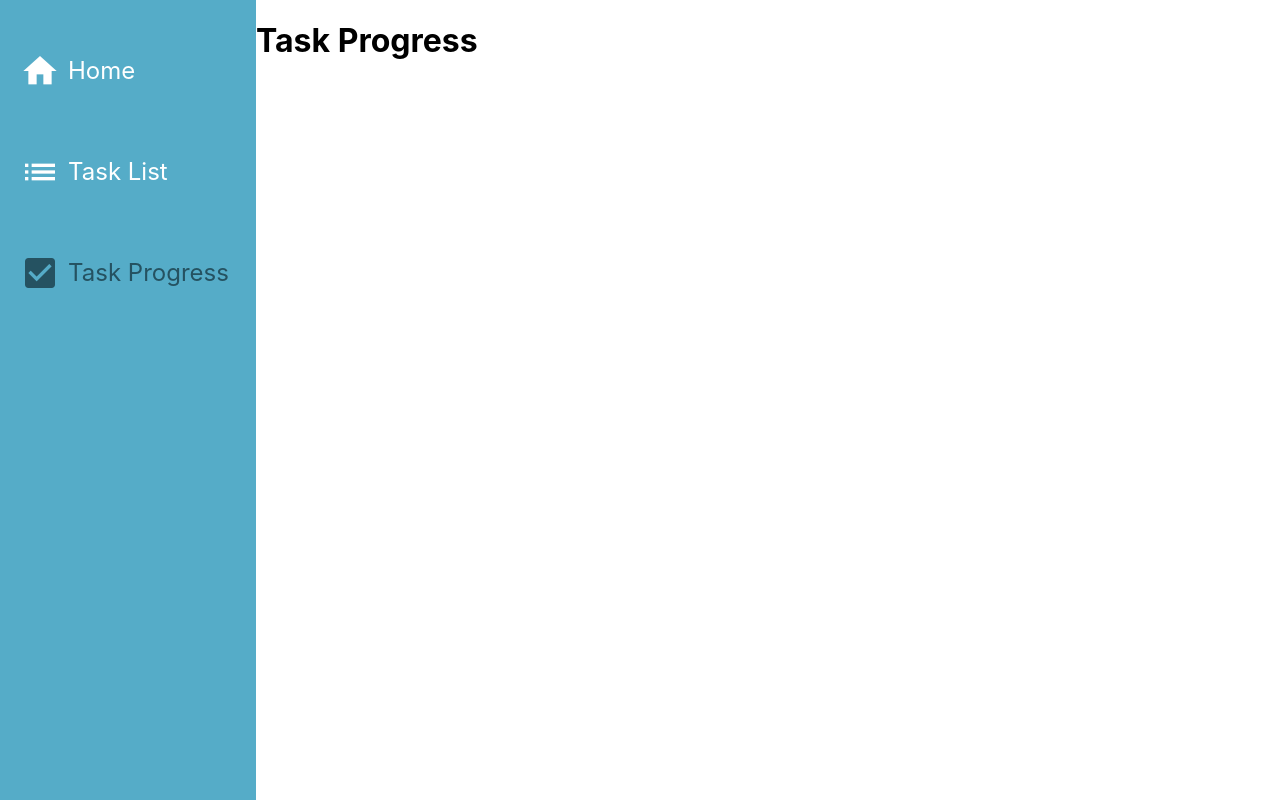
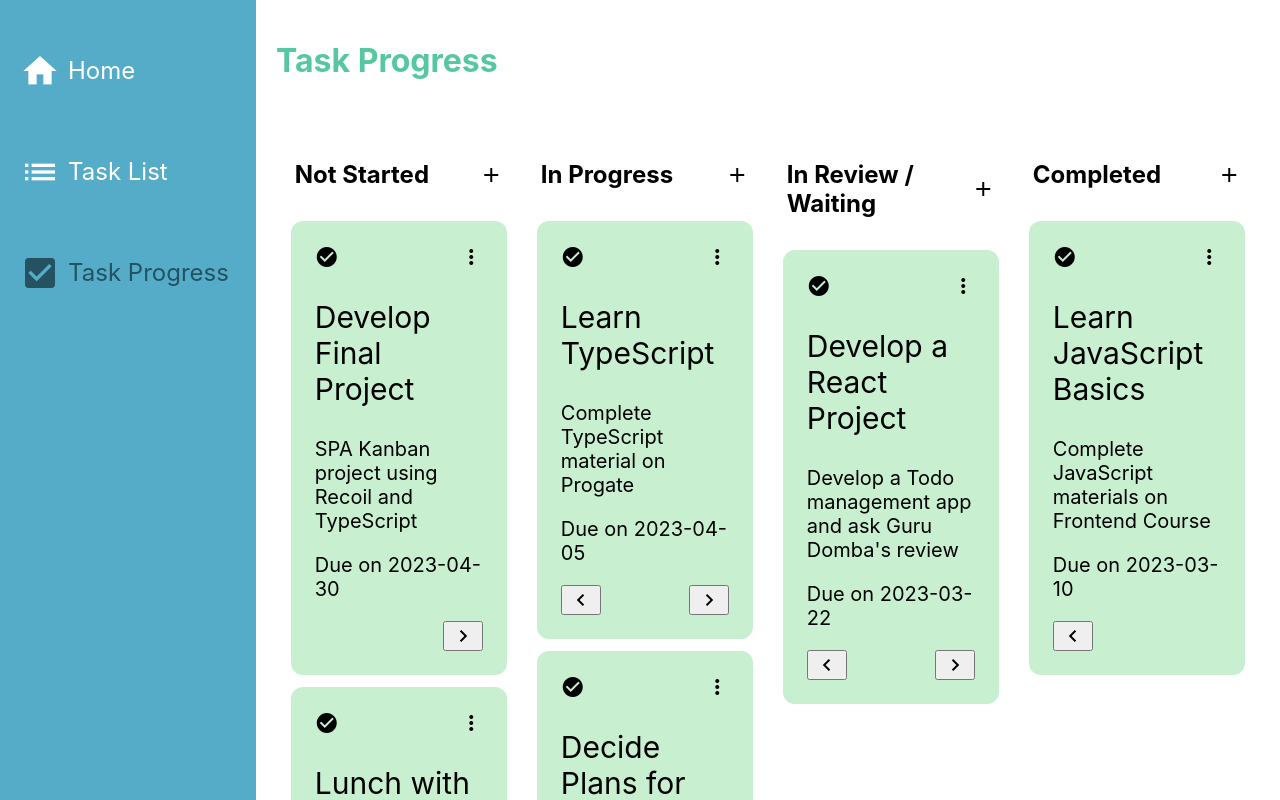
Before and after one commit to vyonizr/react-kanban-project, a React (Vite) app: page /task-progress in a window 1280 px wide. Shown: the top 800 px of the page. Built offline with nearby package versions, Linux system fonts and the light colour scheme.

Commit message:
Develop the layouts of TaskList and TaskProgress pages

```diff
--- a/src/App.tsx
+++ b/src/App.tsx
@@ -3,6 +3,8 @@
 import { RecoilRoot } from 'recoil'
 import SideMenuLayout from './layouts/SideMenuLayout'
 import TaskSummary from './features/tasks/components/TaskSummary'
+import TaskList from './features/tasks/components/TaskList/TaskList'
+import TaskProgress from './features/tasks/components/TaskProgress/TaskProgress'
 
 const router = createBrowserRouter([
   {
@@ -15,19 +17,11 @@
       },
       {
         path: 'task-list',
-        element: (
-          <div style={{ display: 'flex' }}>
-            <h1>Task List</h1>
-          </div>
-        ),
+        element: <TaskList />,
       },
       {
         path: 'task-progress',
-        element: (
-          <div style={{ display: 'flex' }}>
-            <h1>Task Progress</h1>
-          </div>
-        ),
+        element: <TaskProgress />,
       },
     ],
   },
--- a/src/features/tasks/TaskSelectors.ts
+++ b/src/features/tasks/TaskSelectors.ts
@@ -19,3 +19,30 @@
     })
   },
 })
+
+export const notStartedTasksSelector = selector<Task[]>({
+  key: 'not_started_tasks',
+  get: ({ get }) => {
+    return get(tasksState).filter((task) => {
+      return task.progressOrder === 1
+    })
+  },
+})
+
+export const inProgressTasksSelector = selector<Task[]>({
+  key: 'in_progress_tasks',
+  get: ({ get }) => {
+    return get(tasksState).filter((task) => {
+      return task.progressOrder === 2
+    })
+  },
+})
+
+export const waitingTasksSelector = selector<Task[]>({
+  key: 'waiting_tasks',
+  get: ({ get }) => {
+    return get(tasksState).filter((task) => {
+      return task.progressOrder === 3
+    })
+  },
+})
--- /dev/null
+++ b/src/features/tasks/components/TaskList/TaskList.tsx
@@ -0,0 +1,80 @@
+import React from 'react'
+import { useRecoilValue } from 'recoil'
+import { tasksState } from '../../TaskAtoms'
+import TaskListItem from './TaskListItem'
+import type { Task, CSSProperties } from '../../../../types'
+
+const TaskList = (): JSX.Element => {
+  const tasks: Task[] = useRecoilValue(tasksState)
+
+  return (
+    <div style={styles.container}>
+      <h1 style={styles.heading}>Your Tasks</h1>
+      <div style={styles.taskButtons}>
+        <button style={styles.button}>
+          <span className="material-icons">add</span>Add task
+        </button>
+        <button style={styles.button}>
+          <span className="material-icons">sort</span>Filter tasks
+        </button>
+      </div>
+      <div>
+        <div style={styles.tableHead}>
+          <div style={styles.tableHeaderTaskName}>Task Name</div>
+          <div style={styles.tableHeaderDetail}>Detail</div>
+          <div style={styles.tableHeaderDueDate}>Due Date</div>
+          <div style={styles.tableHeaderProgress}>Progress</div>
+        </div>
+        {tasks.map((task: Task) => {
+          return <TaskListItem task={task} key={task.id} />
+        })}
+      </div>
+    </div>
+  )
+}
+
+const styles: CSSProperties = {
+  container: {
+    padding: '20px',
+  },
+  heading: {
+    color: '#55C89F',
+    marginBottom: '60px',
+  },
+  taskButtons: {
+    display: 'flex',
+    marginBottom: '30px',
+    position: 'relative',
+  },
+  button: {
+    padding: '16px',
+    fontSize: '16px',
+    marginRight: '20px',
+    cursor: 'pointer',
+    display: 'flex',
+    alignItems: 'center',
+  },
+  tableHead: {
+    display: 'flex',
+    fontSize: '24px',
+    borderBottom: '1px solid #D8D8D8',
+  },
+  tableHeaderTaskName: {
+    padding: '16px',
+    width: '15%',
+  },
+  tableHeaderDetail: {
+    padding: '16px',
+    width: '30%',
+  },
+  tableHeaderDueDate: {
+    padding: '16px',
+    width: '10%',
+  },
+  tableHeaderProgress: {
+    padding: '16px',
+    width: '15%',
+  },
+}
+
+export default TaskList
--- /dev/null
+++ b/src/features/tasks/components/TaskList/TaskListItem.tsx
@@ -0,0 +1,82 @@
+import React from 'react'
+import type { Task, CSSProperties } from '../../../../types'
+
+interface TaskListItemProps {
+  task: Task
+}
+
+const getProgressCategory = (
+  progressOrder: 1 | 2 | 3 | 4,
+): 'Not Started' | 'In Progress' | 'Waiting/In Review' | 'Completed' => {
+  switch (progressOrder) {
+    case 1:
+      return 'Not Started'
+    case 2:
+      return 'In Progress'
+    case 3:
+      return 'Waiting/In Review'
+    case 4:
+      return 'Completed'
+    default:
+      return 'Not Started'
+  }
+}
+
+const TaskListItem = ({ task }: TaskListItemProps): JSX.Element => {
+  return (
+    <div style={styles.tableBody}>
+      <div style={styles.tableBodyTaskTitle}>
+        <span className="material-icons">check_circle</span>
+        {task.title}
+      </div>
+      <div style={styles.tableBodyDetail}>{task.detail}</div>
+      <div style={styles.tableBodyDueDate}>{task.dueDate}</div>
+      <div style={styles.tableBodyprogress}>
+        {getProgressCategory(task.progressOrder)}
+      </div>
+      <div>
+        <span className="material-icons" style={styles.menuIcon}>
+          more_horiz
+        </span>
+      </div>
+    </div>
+  )
+}
+
+const styles: CSSProperties = {
+  tableBody: {
+    display: 'flex',
+    alignItems: 'center',
+    borderBottom: '1px solid #D8D8D8',
+    fontSize: '20px',
+    position: 'relative',
+  },
+  tableBodyTaskTitle: {
+    width: '15%',
+    padding: '16px',
+    display: 'flex',
+    alignItems: 'center',
+    overflowWrap: 'anywhere',
+    borderRight: '1px solid #D8D8D8',
+  },
+  tableBodyDetail: {
+    width: '30%',
+    padding: '16px',
+    overflowWrap: 'anywhere',
+    borderRight: '1px solid #D8D8D8',
+  },
+  tableBodyDueDate: {
+    width: '10%',
+    padding: '16px',
+    borderRight: '1px solid #D8D8D8',
+  },
+  tableBodyprogress: {
+    width: '15%',
+    padding: '16px',
+  },
+  menuIcon: {
+    cursor: 'pointer',
+  },
+}
+
+export default TaskListItem
--- /dev/null
+++ b/src/features/tasks/components/TaskProgress/TaskCard.tsx
@@ -0,0 +1,73 @@
+import React from 'react'
+import type { Task, CSSProperties } from '../../../../types'
+
+interface TaskCardProps {
+  task: Task
+}
+
+const getArrowPositionStyle = (
+  progressOrder: 1 | 2 | 3 | 4,
+): React.CSSProperties => {
+  const justifyContentValue: 'flex-end' | 'space-between' =
+    progressOrder === 1 ? 'flex-end' : 'space-between'
+  return {
+    display: 'flex',
+    justifyContent: justifyContentValue,
+  }
+}
+
+const TaskCard = ({ task }: TaskCardProps): JSX.Element => {
+  return (
+    <div style={styles.taskCard}>
+      <div style={styles.taskIcons}>
+        <div className="material-icons">check_circle</div>
+        <div className="material-icons" style={styles.menuIcon}>
+          more_vert
+        </div>
+      </div>
+      <p style={styles.taskTitle}>{task.title}</p>
+      <div>
+        <p>{task.detail}</p>
+      </div>
+      <div>
+        <p>Due on {task.dueDate}</p>
+      </div>
+      <div style={getArrowPositionStyle(task.progressOrder)}>
+        {task.progressOrder !== 1 && (
+          <button className="material-icons">chevron_left</button>
+        )}
+        {task.progressOrder !== 4 && (
+          <button className="material-icons">chevron_right</button>
+        )}
+      </div>
+    </div>
+  )
+}
+
+const styles: CSSProperties = {
+  taskCard: {
+    backgroundColor: '#C7EFD0',
+    borderRadius: '12px',
+    padding: '24px',
+    margin: '12px 0',
+    fontSize: '20px',
+    overflowWrap: 'anywhere',
+    position: 'relative',
+  },
+  taskIcons: {
+    display: 'flex',
+    justifyContent: 'space-between',
+  },
+  menuIcon: {
+    cursor: 'pointer',
+  },
+  taskTitle: {
+    fontSize: '30px',
+  },
+  arrowsContainer: {
+    display: 'flex',
+    justifyContent: 'space-between',
+  },
+}
+
+export default TaskCard
--- /dev/null
+++ b/src/features/tasks/components/TaskProgress/TaskColumn.tsx
@@ -0,0 +1,43 @@
+import React from 'react'
+import TaskCard from './TaskCard'
+import type { Task, CSSProperties } from '../../../../types'
+
+interface TaskColumnProps {
+  columnTitle: string
+  tasks: Task[]
+}
+
+const TaskColumn = ({ columnTitle, tasks }: TaskColumnProps): JSX.Element => {
+  return (
+    <div style={styles.categoryColumn}>
+      <div style={styles.columnTitleWrapper}>
+        <h2 style={styles.categoryTitle}>{columnTitle}</h2>
+        <div className="material-icons" style={styles.plusIcon}>
+          add
+        </div>
+      </div>
+      <div>
+        {tasks.map((task: Task) => {
+          return <TaskCard key={task.id} task={task} />
+        })}
+      </div>
+    </div>
+  )
+}
+
+const styles: CSSProperties = {
+  plusIcon: {
+    cursor: 'pointer',
+  },
+  categoryColumn: {
+    width: '22%',
+  },
+  columnTitleWrapper: {
+    display: 'flex',
+    justifyContent: 'space-between',
+    alignItems: 'center',
+    padding: '0 4px',
+  },
+}
+
+export default TaskColumn
--- /dev/null
+++ b/src/features/tasks/components/TaskProgress/TaskProgress.tsx
@@ -0,0 +1,48 @@
+import React from 'react'
+import { useRecoilValue } from 'recoil'
+import {
+  notStartedTasksSelector,
+  inProgressTasksSelector,
+  waitingTasksSelector,
+  completedTasksSelector,
+} from '../../TaskSelectors'
+import TaskColumn from './TaskColumn'
+import type { Task, CSSProperties } from '../../../../types'
+
+const TaskProgress = (): JSX.Element => {
+  const notStartedTasks: Task[] = useRecoilValue(notStartedTasksSelector)
+
+  const inProgressTasks: Task[] = useRecoilValue(inProgressTasksSelector)
+
+  const waitingTasks: Task[] = useRecoilValue(waitingTasksSelector)
+
+  const completedTasks: Task[] = useRecoilValue(completedTasksSelector)
+
+  return (
+    <div style={styles.container}>
+      <h1 style={styles.heading}>Task Progress</h1>
+      <div style={styles.taskCategories}>
+        <TaskColumn columnTitle="Not Started" tasks={notStartedTasks} />
+        <TaskColumn columnTitle="In Progress" tasks={inProgressTasks} />
+        <TaskColumn columnTitle="In Review / Waiting" tasks={waitingTasks} />
+        <TaskColumn columnTitle="Completed" tasks={completedTasks} />
+      </div>
+    </div>
+  )
+}
+
+const styles: CSSProperties = {
+  container: {
+    padding: '20px',
+  },
+  heading: {
+    color: '#55C89F',
+    marginBottom: '60px',
+  },
+  taskCategories: {
+    display: 'flex',
+    justifyContent: 'space-around',
+  },
+}
+
+export default TaskProgress
--- a/src/features/tasks/components/TaskSummary.tsx
+++ b/src/features/tasks/components/TaskSummary.tsx
@@ -30,10 +30,10 @@
         </h2>
       </div>
       <div style={styles.links}>
-        <Link to="/task_list" style={styles.link}>
+        <Link to="/task-list" style={styles.link}>
           See Your Task List
         </Link>
-        <Link to="/progress_management" style={styles.link}>
+        <Link to="/progress-management" style={styles.link}>
           Manage Your Task Progress
         </Link>
       </div>
```
